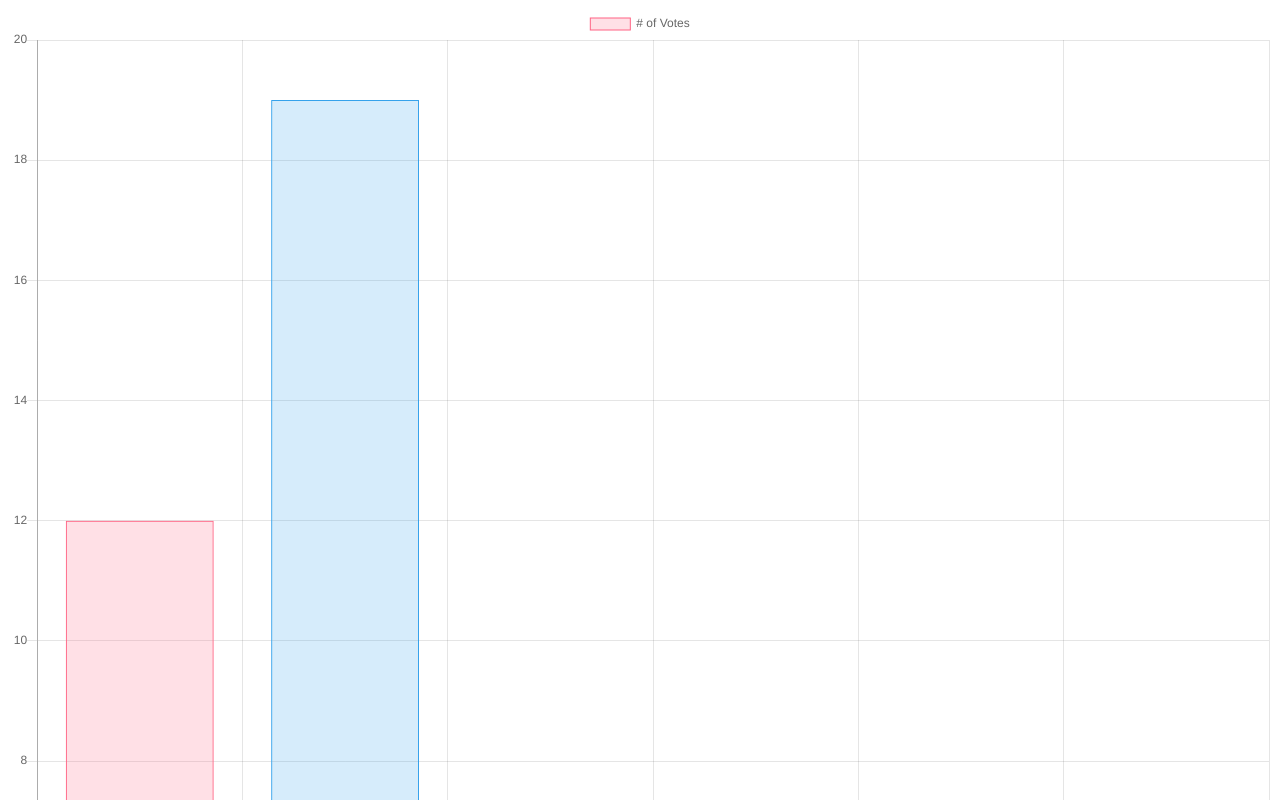
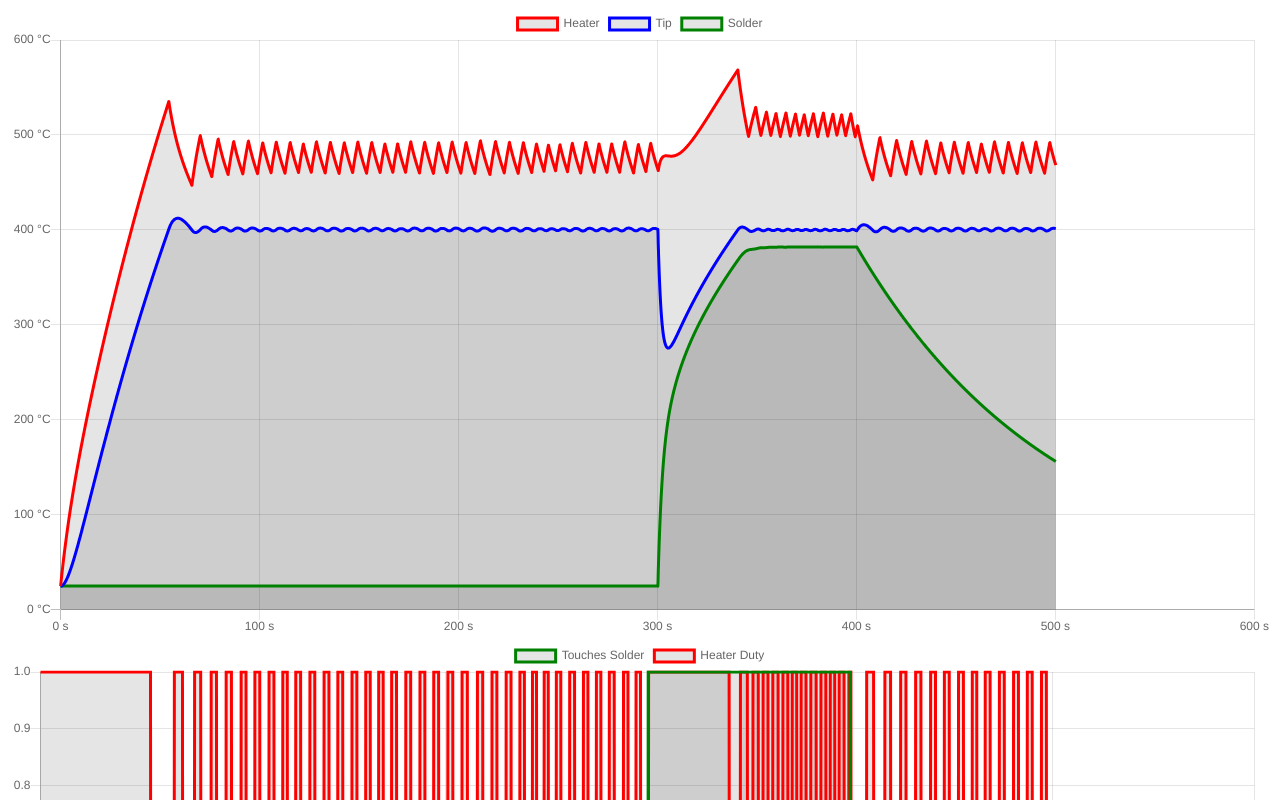
Before and after one commit to Finomnis/SolderingIronPIDSimulator, a website built with webpack: page dist/index.html in a window 1280 px wide. Shown: the top 800 px of the page. Built offline with nearby package versions, Linux system fonts and the light colour scheme.

Commit message:
First working version

```diff
--- a/package.json
+++ b/package.json
@@ -11,6 +11,9 @@
   "author": "",
   "license": "ISC",
   "devDependencies": {
+    "@babel/core": "^7.10.2",
+    "@babel/preset-env": "^7.10.2",
+    "babel-loader": "^8.1.0",
     "webpack": "^4.43.0",
     "webpack-cli": "^3.3.11",
     "webpack-dev-server": "^3.11.0"
--- a/src/index.js
+++ b/src/index.js
@@ -1,35 +1,98 @@
 import Chart from "chart.js";
+import { Simulation } from "./simulation";
 
-var ctx = document.getElementById("myChart").getContext("2d");
-var myChart = new Chart(ctx, {
-    type: "bar",
+let simulation = new Simulation({
+    heater_max_power: 100.0,
+    thermal_mass_heater: 5.0,
+    thermal_mass_tip: 5.0,
+    thermal_coupling_heater: 0.5,
+    thermal_coupling_air: 0.1,
+    thermal_mass_solder: 5.0,
+    thermal_coupling_solder: 1.0,
+    thermal_coupling_solder_air: 0.05,
+});
+
+let tempChart = new Chart(
+    document.getElementById("tempChart").getContext("2d"),
+    {
+        type: "line",
         data: {
-        labels: ["Red", "Blue", "Yellow", "Green", "Purple", "Orange"],
             datasets: [
                 {
-                label: "# of Votes",
-                data: [12, 19, 3, 5, 2, 3],
-                backgroundColor: [
-                    "rgba(255, 99, 132, 0.2)",
-                    "rgba(54, 162, 235, 0.2)",
-                    "rgba(255, 206, 86, 0.2)",
-                    "rgba(75, 192, 192, 0.2)",
-                    "rgba(153, 102, 255, 0.2)",
-                    "rgba(255, 159, 64, 0.2)",
-                ],
-                borderColor: [
-                    "rgba(255, 99, 132, 1)",
-                    "rgba(54, 162, 235, 1)",
-                    "rgba(255, 206, 86, 1)",
-                    "rgba(75, 192, 192, 1)",
-                    "rgba(153, 102, 255, 1)",
-                    "rgba(255, 159, 64, 1)",
-                ],
-                borderWidth: 1,
+                    label: "Heater",
+                    data: simulation.chart_temp_heater,
+                    borderColor: "red",
+                    pointRadius: 0,
+                },
+                {
+                    label: "Tip",
+                    data: simulation.chart_temp_tip,
+                    borderColor: "blue",
+                    pointRadius: 0,
+                },
+                {
+                    label: "Solder",
+                    data: simulation.chart_temp_solder,
+                    borderColor: "green",
+                    pointRadius: 0,
                 },
             ],
         },
         options: {
+            animation: {
+                duration: 0, // general animation time
+            },
+            scales: {
+                yAxes: [
+                    {
+                        ticks: {
+                            beginAtZero: true,
+                            callback: function (value, index, values) {
+                                return value + " °C";
+                            },
+                        },
+                    },
+                ],
+                xAxes: [
+                    {
+                        type: "linear",
+                        ticks: {
+                            beginAtZero: true,
+                            callback: function (value, index, values) {
+                                return value + " s";
+                            },
+                        },
+                    },
+                ],
+            },
+        },
+    }
+);
+
+let dutyChart = new Chart(
+    document.getElementById("dutyChart").getContext("2d"),
+    {
+        type: "line",
+        data: {
+            datasets: [
+                {
+                    label: "Touches Solder",
+                    data: simulation.chart_touches_solder,
+                    borderColor: "green",
+                    pointRadius: 0,
+                },
+                {
+                    label: "Heater Duty",
+                    data: simulation.chart_heater_duty,
+                    borderColor: "red",
+                    pointRadius: 0,
+                },
+            ],
+        },
+        options: {
+            animation: {
+                duration: 0, // general animation time
+            },
             scales: {
                 yAxes: [
                     {
@@ -38,6 +101,46 @@ var myChart = new Chart(ctx, {
                         },
                     },
                 ],
+                xAxes: [
+                    {
+                        type: "linear",
+                        ticks: {
+                            beginAtZero: true,
+                            callback: function (value, index, values) {
+                                return value + " s";
                             },
                         },
-});
+                    },
+                ],
+            },
+        },
+    }
+);
+
+/*
+function nextStep() {
+    simulation.update();
+    tempChart.update();
+
+    setTimeout(nextStep, 10);
+}
+nextStep();
+*/
+
+const next_step = () => {
+    if (simulation.get_current_temp() > 400) {
+        simulation.set_heater_duty(0.0);
+    } else {
+        simulation.set_heater_duty(1.0);
+    }
+    simulation.update();
+};
+
+while (simulation.time < 300) next_step();
+simulation.set_touches_solder(true);
+while (simulation.time < 400) next_step();
+simulation.set_touches_solder(false);
+while (simulation.time < 500) next_step();
+
+tempChart.update();
+dutyChart.update();
--- /dev/null
+++ b/src/simulation.js
@@ -0,0 +1,117 @@
+const TIME_STEP = 0.2;
+const AIR_TEMP = 25.0;
+
+export class Simulation {
+    constructor({
+        heater_max_power,
+        thermal_mass_heater,
+        thermal_mass_tip,
+        thermal_mass_solder,
+        thermal_coupling_heater,
+        thermal_coupling_air,
+        thermal_coupling_solder,
+        thermal_coupling_solder_air,
+    }) {
+        // Simulated values
+        this.temp_heater = AIR_TEMP;
+        this.temp_tip = AIR_TEMP;
+        this.temp_solder = AIR_TEMP;
+        this.time = 0.0;
+
+        // Constants
+        this.heater_max_power = heater_max_power; // W, J/s, Joule per second
+        this.thermal_mass_heater = thermal_mass_heater; // J/K, how much joule necessary to heat up by one kelvin
+        this.thermal_mass_tip = thermal_mass_tip; // J/K, how much joule necessary to heat up by one kelvin
+        this.thermal_mass_solder = thermal_mass_solder; // J/K, how much joule necessary to heat up by one kelvin
+        this.thermal_coupling_heater = thermal_coupling_heater; // W/K, how much watt get transfered per kelvin difference
+        this.thermal_coupling_air = thermal_coupling_air; // W/K, how much heat gets dissipated per kelvin difference to ambient
+        this.thermal_coupling_solder = thermal_coupling_solder; // W/K, how much heat flows into the solder
+        this.thermal_coupling_solder_air = thermal_coupling_solder_air; // W/K, how much heat flows into the solder
+
+        // Modulatable values
+        this.heater_duty = 1.0;
+        this.touches_solder = false;
+
+        // Charts
+        this.chart_temp_heater = [];
+        this.chart_temp_tip = [];
+        this.chart_temp_solder = [];
+        this.chart_heater_duty = [];
+        this.chart_touches_solder = [];
+
+        this.update_charts();
+    }
+
+    update_charts() {
+        this.chart_temp_heater.push({ x: this.time, y: this.temp_heater });
+        this.chart_temp_tip.push({ x: this.time, y: this.temp_tip });
+        this.chart_temp_solder.push({ x: this.time, y: this.temp_solder });
+        this.chart_heater_duty.push({ x: this.time, y: this.heater_duty });
+        this.chart_touches_solder.push({
+            x: this.time,
+            y: this.touches_solder ? 1.0 : 0.0,
+        });
+    }
+
+    update() {
+        this.update_temperatures();
+
+        this.time += TIME_STEP;
+        this.update_charts();
+    }
+
+    update_temperatures() {
+        const f = ({ temp_heater, temp_tip, temp_solder }) => {
+            const heater_power = this.heater_max_power * this.heater_duty;
+
+            const power_transferred_heater_tip =
+                (temp_heater - temp_tip) * this.thermal_coupling_heater;
+
+            const power_transferred_tip_air =
+                (temp_tip - AIR_TEMP) * this.thermal_coupling_air;
+
+            const power_transferred_tip_solder = this.touches_solder
+                ? (temp_tip - temp_solder) * this.thermal_coupling_solder
+                : 0.0;
+
+            const power_transferred_solder_air =
+                (temp_solder - AIR_TEMP) * this.thermal_coupling_solder_air;
+
+            const deriv_temp_heater =
+                (heater_power - power_transferred_heater_tip) /
+                this.thermal_mass_heater;
+            const deriv_temp_tip =
+                (power_transferred_heater_tip -
+                    power_transferred_tip_air -
+                    power_transferred_tip_solder) /
+                this.thermal_mass_tip;
+            const deriv_temp_solder =
+                (power_transferred_tip_solder - power_transferred_solder_air) /
+                this.thermal_mass_solder;
+
+            return { deriv_temp_heater, deriv_temp_tip, deriv_temp_solder };
+        };
+
+        const { deriv_temp_heater, deriv_temp_tip, deriv_temp_solder } = f({
+            temp_heater: this.temp_heater,
+            temp_tip: this.temp_tip,
+            temp_solder: this.temp_solder,
+        });
+
+        this.temp_heater += deriv_temp_heater * TIME_STEP;
+        this.temp_tip += deriv_temp_tip * TIME_STEP;
+        this.temp_solder += deriv_temp_solder * TIME_STEP;
+    }
+
+    get_current_temp() {
+        return this.temp_tip;
+    }
+
+    set_touches_solder(val) {
+        this.touches_solder = val;
+    }
+
+    set_heater_duty(val) {
+        this.heater_duty = val;
+    }
+}
--- a/webpack.config.js
+++ b/webpack.config.js
@@ -11,4 +11,18 @@ module.exports = {
     },
     mode: "development",
     devtool: "eval-source-map",
+    module: {
+        rules: [
+            {
+                test: /\.m?js$/,
+                exclude: /(node_modules|bower_components)/,
+                use: {
+                    loader: "babel-loader",
+                    options: {
+                        presets: ["@babel/preset-env"],
+                    },
+                },
+            },
+        ],
+    },
 };
```
Also changed, not shown: dist/index.html, 1 other file. Lines whose indentation alone changed are shown as unchanged.
